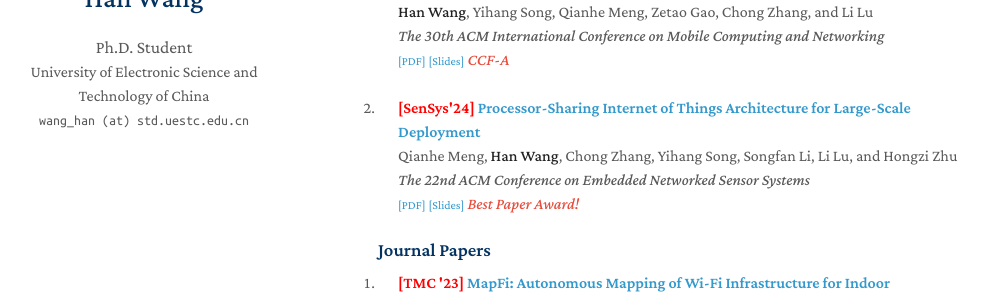
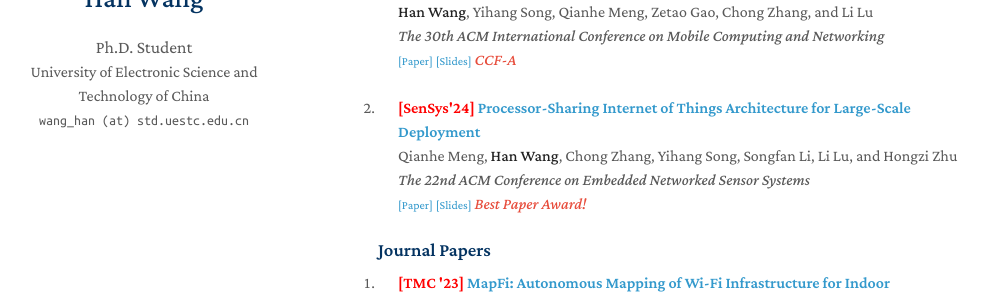
Before and after one commit to hwang620/hwang620.github.io, a Jekyll site: the page built from index.md, in a window 1280 px wide and 900 px high, scrolled down 435 px, cut to the strip 206-505 px from the top of the window. Shown: the whole strip, without its empty margins (132-1120 px from the left). Built offline with Jekyll 4.4.1, drawn with Linux system fonts in a browser that asks for light colours; a style sheet for code colours, icons or effects is not loaded; our own code applies the rules of GitHub Pages for plain Markdown files.

Commit message:
Update publications_v2.md

```diff
--- a/_includes/publications_v2.md
+++ b/_includes/publications_v2.md
@@ -29,7 +29,7 @@
       </div>
     <div class="links">
       {% if link.pdf %}
-      <a href="{{ link.pdf }}" class="btn btn-sm z-depth-0" role="button" target="_blank" style="font-size:12px;">[PDF]</a>
+      <a href="{{ link.pdf }}" class="btn btn-sm z-depth-0" role="button" target="_blank" style="font-size:12px;">[Paper]</a>
       {% endif %}
       {% if link.slides %}
       <a href="{{ link.slides }}" class="btn btn-sm z-depth-0" role="button" target="_blank" style="font-size:12px;">[Slides]</a>
@@ -52,6 +52,7 @@
     </div>
   </div>
 </div>
+
 
 
 
@@ -92,7 +93,7 @@
       </div>
     <div class="links">
       {% if link.pdf %}
-      <a href="{{ link.pdf }}" class="btn btn-sm z-depth-0" role="button" target="_blank" style="font-size:12px;">[PDF]</a>
+      <a href="{{ link.pdf }}" class="btn btn-sm z-depth-0" role="button" target="_blank" style="font-size:12px;">[Paper]</a>
       {% endif %}
       {% if link.slides %}
       <a href="{{ link.slides }}" class="btn btn-sm z-depth-0" role="button" target="_blank" style="font-size:12px;">[Slides]</a>
```
